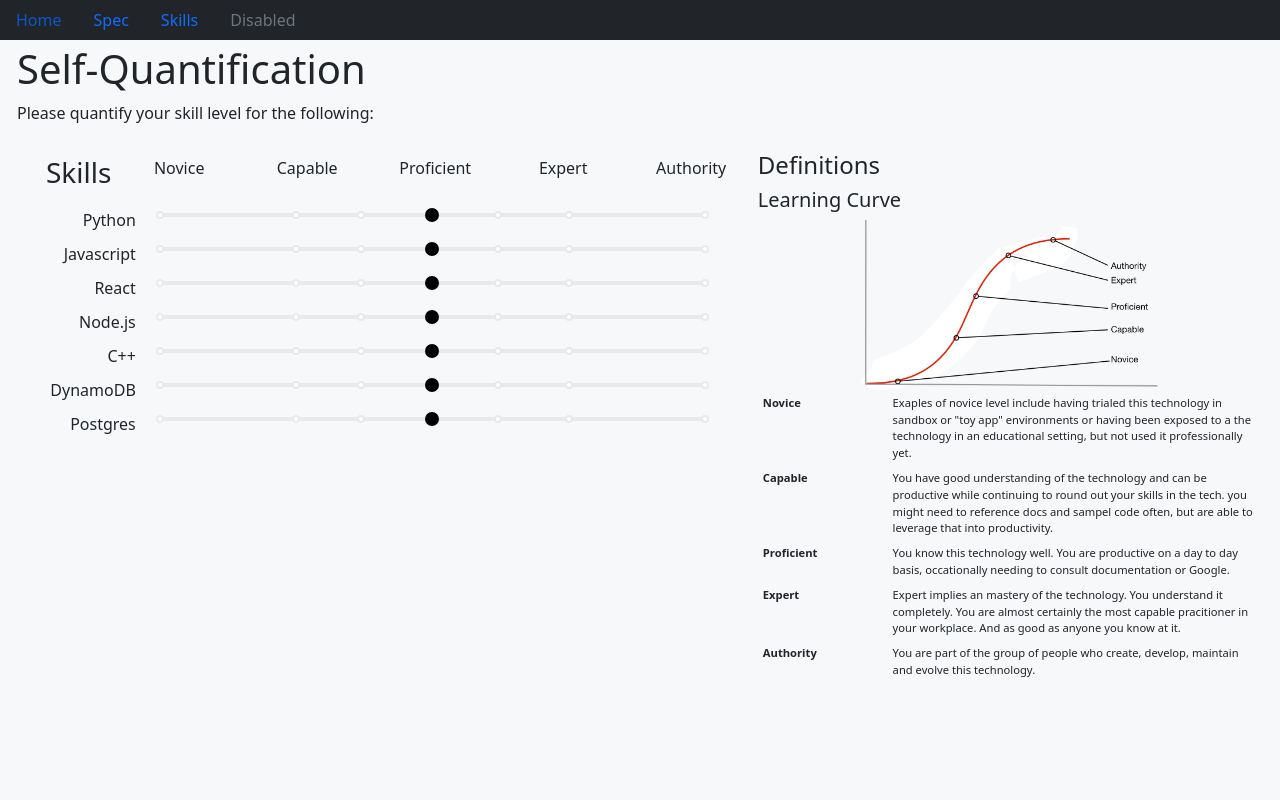
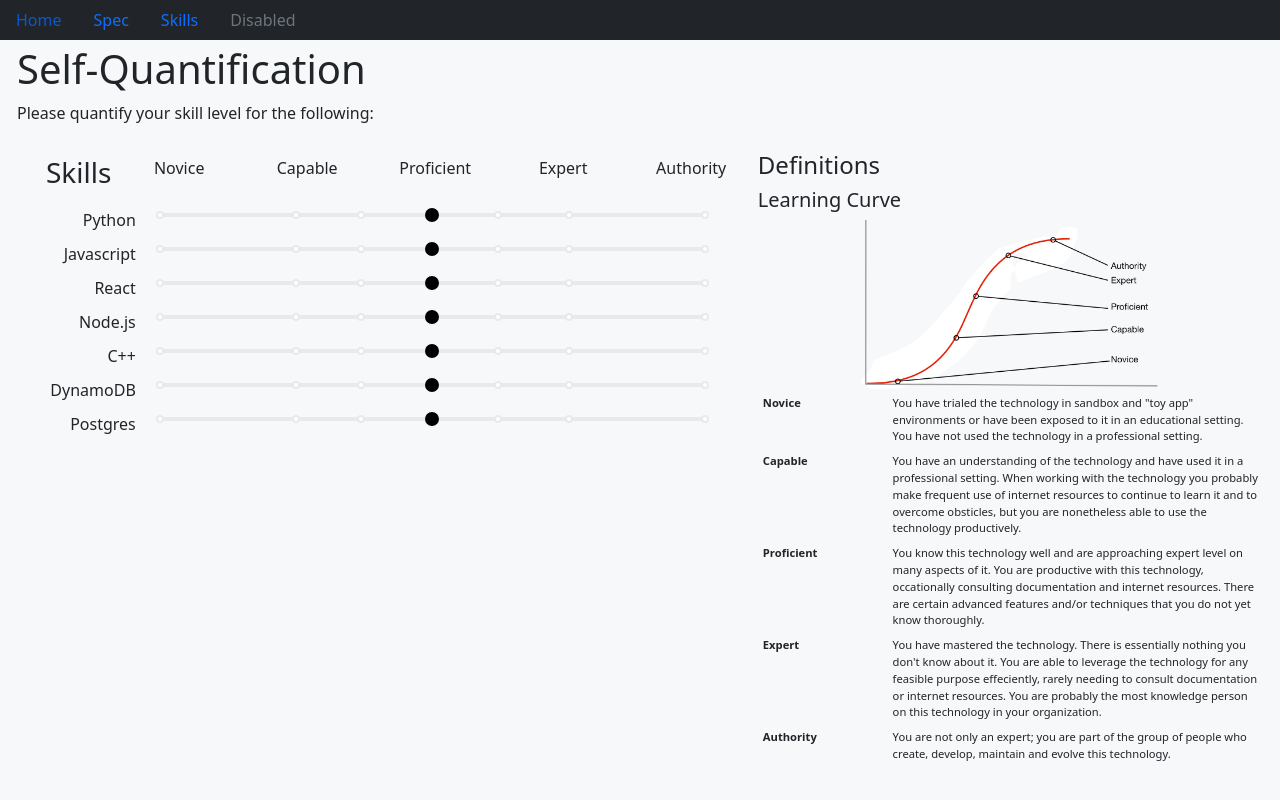
Before and after one commit to tammer/bootstrap-practice, a React (Create React App) app: page /skills in a window 1280 px wide. Built offline with nearby package versions, Linux system fonts and the light colour scheme.

Commit message:
not telling

```diff
--- a/src/pages/skills.jsx
+++ b/src/pages/skills.jsx
@@ -39,35 +39,41 @@ const Skills = () => {
               <dl className="row">
                 <dt className="col-sm-3">Novice</dt>
                 <dd className="col-sm-9">
-                  Exaples of novice level include having trialed this technology
-                  in sandbox or "toy app" environments or having been exposed to
-                  a the technology in an educational setting, but not used it
-                  professionally yet.
+                  You have trialed the technology in sandbox and "toy app"
+                  environments or have been exposed to it in an educational
+                  setting. You have not used the technology in a professional
+                  setting.
                 </dd>
                 <dt className="col-sm-3">Capable</dt>
                 <dd className="col-sm-9">
-                  You have good understanding of the technology and can be
-                  productive while continuing to round out your skills in the
-                  tech. you might need to reference docs and sampel code often,
-                  but are able to leverage that into productivity.
+                  You have an understanding of the technology and have used it
+                  in a professional setting. When working with the technology
+                  you probably make frequent use of internet resources to
+                  continue to learn it and to overcome obsticles, but you are
+                  nonetheless able to use the technology productively.
                 </dd>
                 <dt className="col-sm-3">Proficient</dt>
                 <dd className="col-sm-9">
-                  You know this technology well. You are productive on a day to
-                  day basis, occationally needing to consult documentation or
-                  Google.
+                  You know this technology well and are approaching expert level
+                  on many aspects of it. You are productive with this
+                  technology, occationally consulting documentation and internet
+                  resources. There are certain advanced features and/or
+                  techniques that you do not yet know thoroughly.
                 </dd>
                 <dt className="col-sm-3">Expert</dt>
                 <dd className="col-sm-9">
-                  Expert implies an mastery of the technology. You understand it
-                  completely. You are almost certainly the most capable
-                  pracitioner in your workplace. And as good as anyone you know
-                  at it.
+                  You have mastered the technology. There is essentially nothing
+                  you don't know about it. You are able to leverage the
+                  technology for any feasible purpose effeciently, rarely
+                  needing to consult documentation or internet resources. You
+                  are probably the most knowledge person on this technology in
+                  your organization.
                 </dd>
                 <dt className="col-sm-3">Authority</dt>
                 <dd className="col-sm-9">
-                  You are part of the group of people who create, develop,
-                  maintain and evolve this technology.
+                  You are not only an expert; you are part of the group of
+                  people who create, develop, maintain and evolve this
+                  technology.
                 </dd>
               </dl>
             </div>
```
